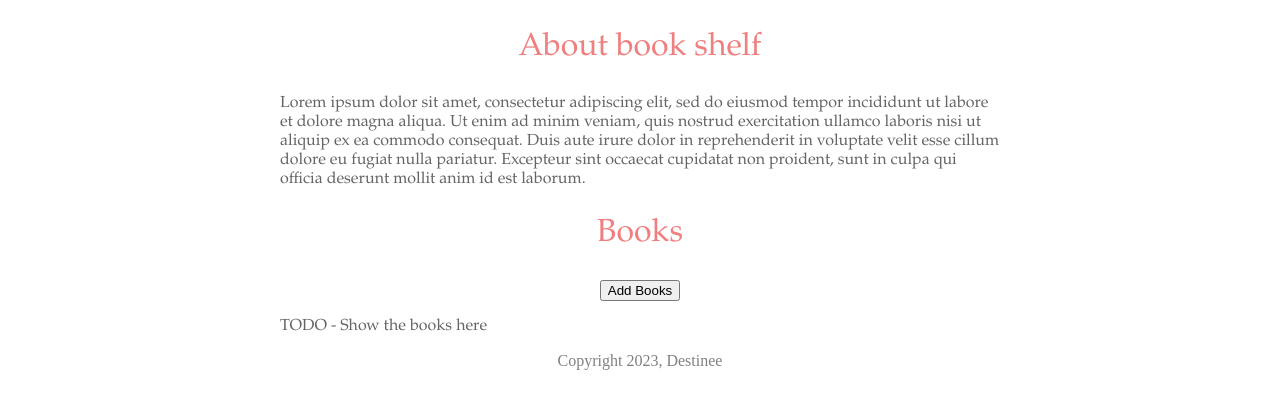
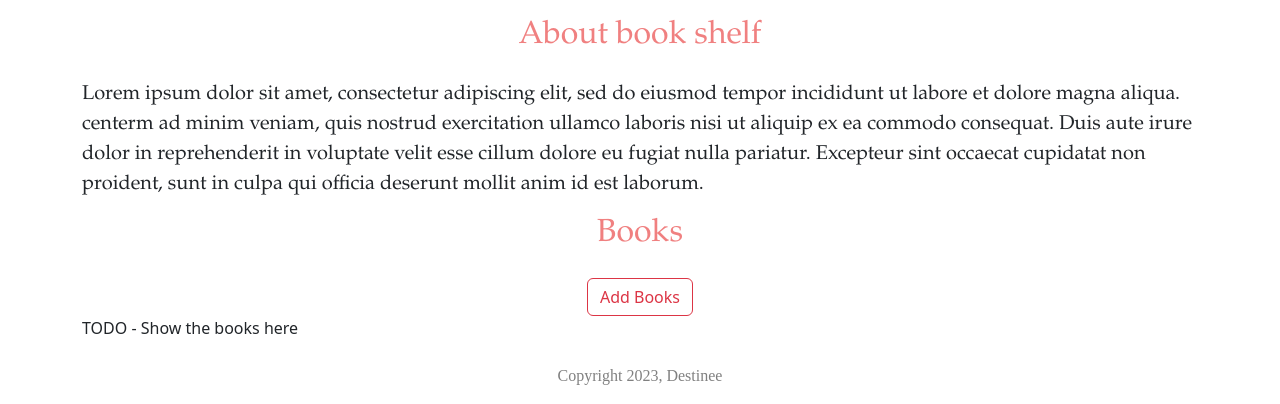
Before and after one commit to lokyen/book-shelf, a Flask app: page / in a window 1280 px wide. Shown: the part 403-807 px from the top of the page. Before the commit the page ends 773 px from the top, so only its background shows below. Run offline with Flask 3, Linux system fonts and the light colour scheme.

Commit message:
Applied bootstrap with styling

```diff
--- a/templates/home.html
+++ b/templates/home.html
@@ -2,59 +2,45 @@
 <html>
   <head>
     <title>My Book Shelf</title>
+    <meta charset="utf-8">
+    <meta name="viewport" content="width=device-width, initial-scale=1">
+    <link href="https://cdn.jsdelivr.net/npm/bootstrap@5.3.1/dist/css/bootstrap.min.css" rel="stylesheet" integrity="sha384-4bw+/aepP/YC94hEpVNVgiZdgIC5+VKNBQNGCHeKRQN+PtmoHDEXuppvnDJzQIu9" crossorigin="anonymous">
     <style>
-      h1 {
-        font-size: 40px;
+      #banner {
+        height: 300px;
+        width: 100%;
+        object-fit: cover;
+      }
+
+      #title, #about, #sectiontitle {
         font-family: Garamond, serif;
         color: rgb(240,128,128);
-        text-align: center;
-      }
-
-      #banner {
-        width: 100%;
-        height: 300px;
-        object-fit:cover;
-      }
-
-      h2 {
-        font-family: Garamond, serif;
-        font-size: 32px;
-        color: rgb(240,128,128);
-        text-align: center;
-        font-weight: normal;
-      }
-
-      .bodytext {
-        font-family: Garamond, serif;
-        color: rgb(100, 100, 100);
-      }
-
-      #container {
-        max-width: 720px;
-        margin: 0 auto 0 auto;
       }
 
       #copyright {
-        font-family: Garmond,serif;
+        font-family: Garamondserif;
         color: rgb(128, 128, 128);
-        text-align: center;
       }
+      .lead {
+        font-family: Garamond, serif;
+      }
+
     </style>
   </head>
   <body>
-      <div id="container">
-        <h1>Book Shelf</h1>
-        <img id="banner" src="https://book-shelf--lokyen.repl.co/static/banner.jpeg" >
-        <h2>About book shelf</h2>
-        <p class="bodytext">
-          Lorem ipsum dolor sit amet, consectetur adipiscing elit, sed do eiusmod tempor incididunt ut labore et dolore magna aliqua. Ut enim ad minim veniam, quis nostrud exercitation ullamco laboris nisi ut aliquip ex ea commodo consequat. Duis aute irure dolor in reprehenderit in voluptate velit esse cillum dolore eu fugiat nulla pariatur. Excepteur sint occaecat cupidatat non proident, sunt in culpa qui officia deserunt mollit anim id est laborum.
+      <div class="container">
+        <h1 class="text-center mt-4 mb-4" id="title">Book Shelf</h1>
+        <img class="img-fluid" id="banner" src="https://book-shelf--lokyen.repl.co/static/banner.jpeg" >
+        <h2 class="text-center mt-4 mb-4" id="about">About book shelf</h2>
+        <p class="lead">
+          Lorem ipsum dolor sit amet, consectetur adipiscing elit, sed do eiusmod tempor incididunt ut labore et dolore magna aliqua. centerm ad minim veniam, quis nostrud exercitation ullamco laboris nisi ut aliquip ex ea commodo consequat. Duis aute irure dolor in reprehenderit in voluptate velit esse cillum dolore eu fugiat nulla pariatur. Excepteur sint occaecat cupidatat non proident, sunt in culpa qui officia deserunt mollit anim id est laborum.
         </p>
-        <h2>Books</h2>
-        <div style="text-align:center;">
-          <button>Add Books</button>
+        <h2 class="text-center mt-2 mb-4" id="sectiontitle">Books</h2>
+        <div class="text-center">
+          <button class="btn btn-outline-danger">Add Books</button>
         </div>
-        <p class="bodytext">TODO - Show the books here</p>
-        <p id="copyright">Copyright 2023, Destinee</p>
+        <p>TODO - Show the books here</p>
+        <p class="text-center mt-4" id="copyright">Copyright 2023, Destinee</p>
       </div>
   </body>
 </html>
```
